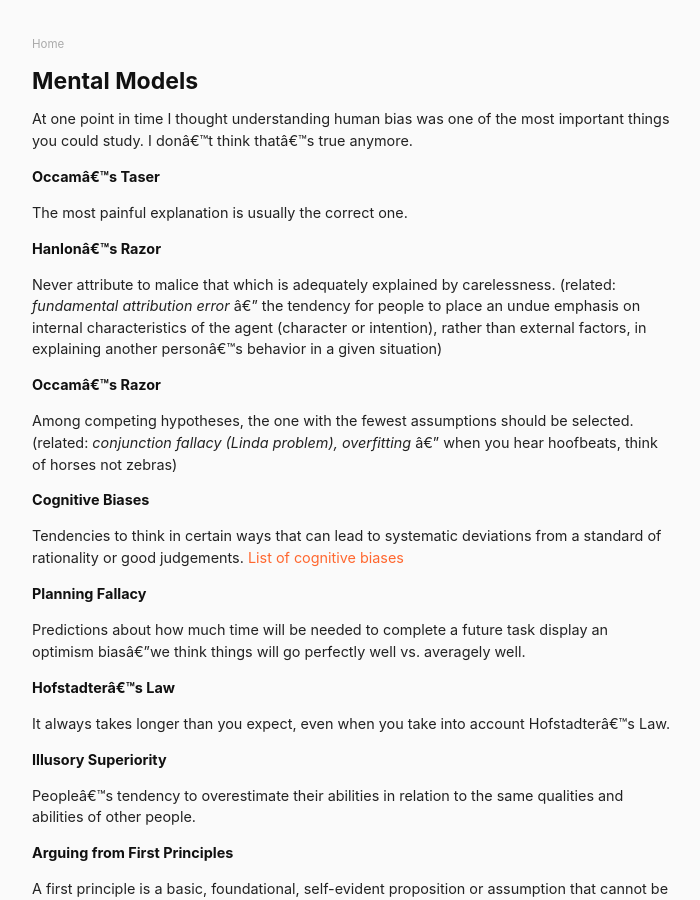
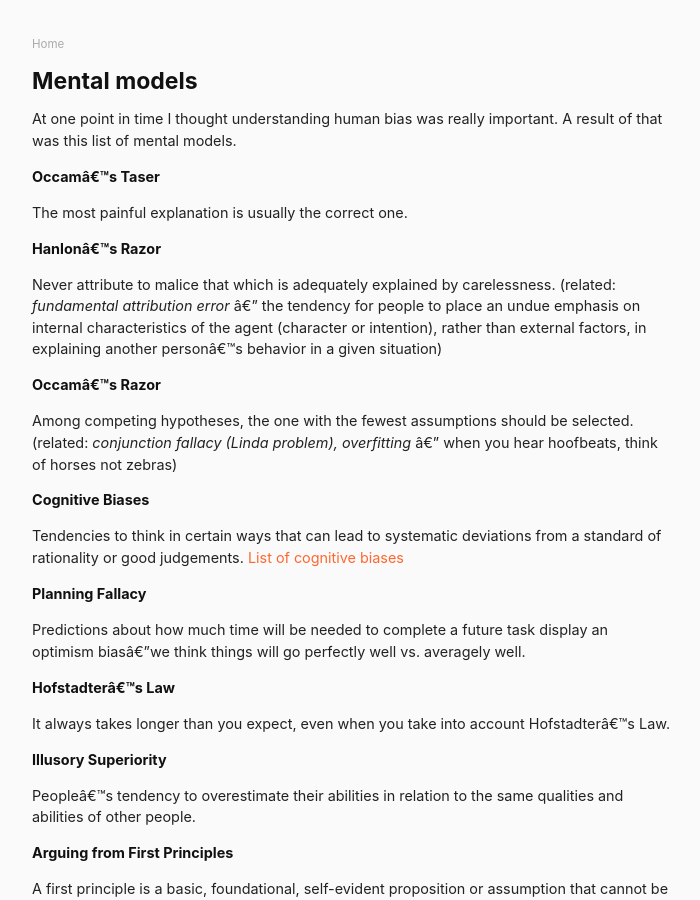
Before and after one commit to danschlz/danschulz.github.io, a Jekyll site: the page built from _posts/2020-07-30-mental-models.md, in a window 1280 px wide and 900 px high. Shown: the whole window, without its empty margins (288-988 px from the left). Built offline with Jekyll 4.4.1, drawn with Linux system fonts in a browser that asks for light colours; our own code applies the rules of GitHub Pages for plain Markdown files; some of the changed text lies outside the part shown.

Commit message:
Update and rename 2020-07-20-mental-models.md to 2020-07-30-mental-models.md

```diff
--- a/_posts/2020-07-20-mental-models.md
+++ b/_posts/2020-07-30-mental-models.md
@@ -1,4 +1,14 @@
-At one point in time I thought understanding human bias was one of the most important things you could study. I don't think that's true anymore.
+---
+layout: post
+title:	Mental models
+date:	2020-07-30
+author:	Dan
+description: Mental models
+ogimage: opengraphimage.jpeg
+
+---
+
+At one point in time I thought understanding human bias was really important. A result of that was this list of mental models.
 
 **Occam’s Taser**
 
```
